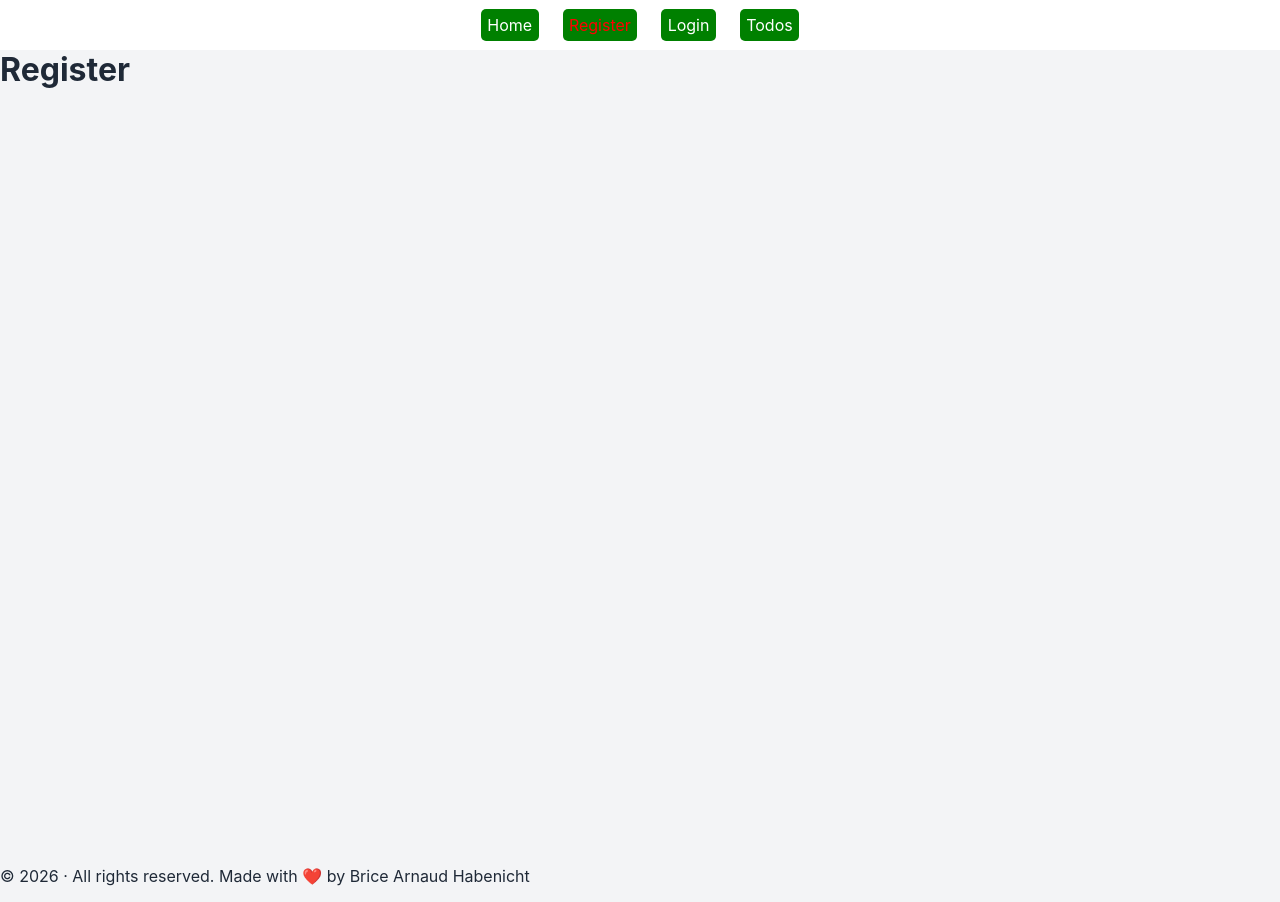
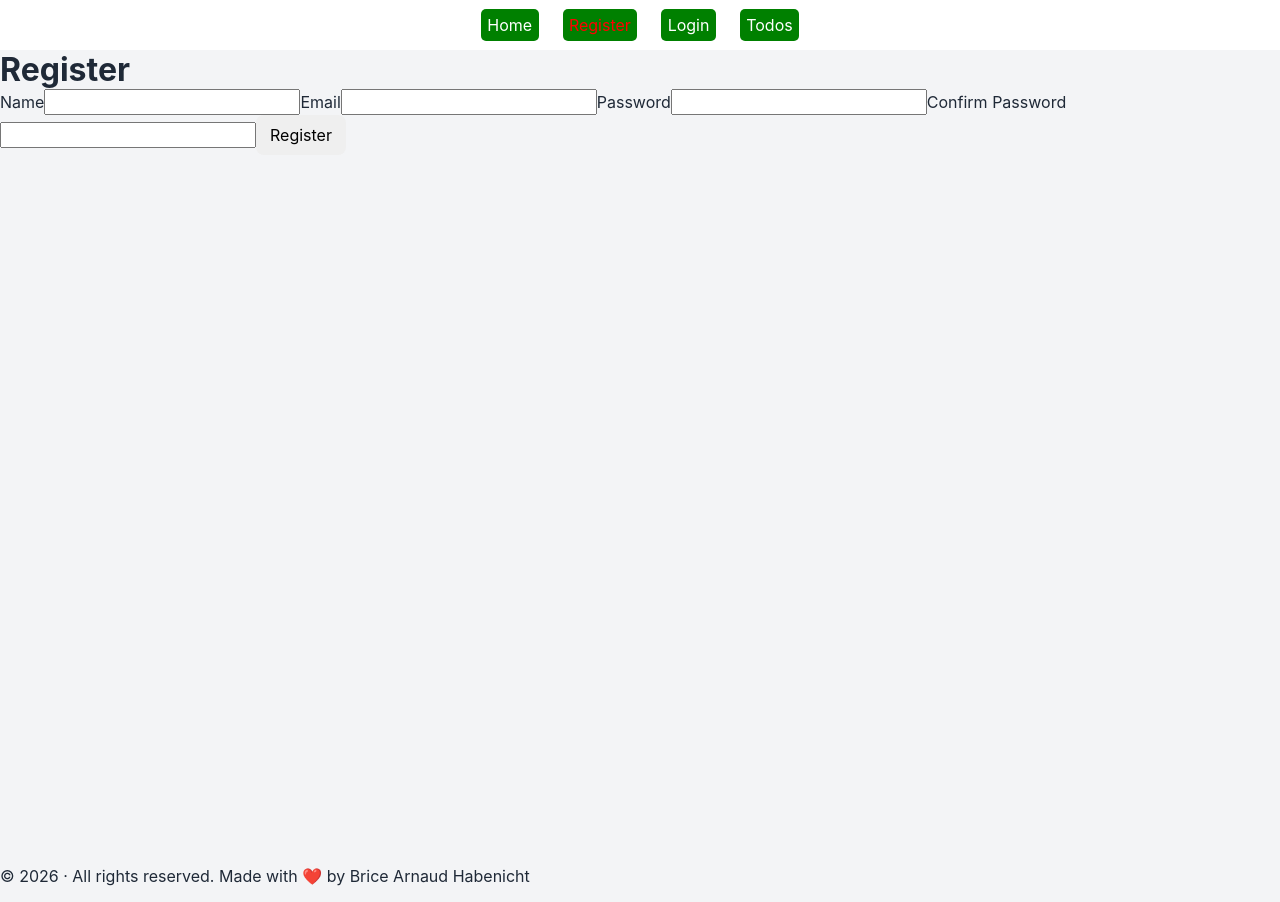
Before and after one commit to Arnaudbrice/react-redux-learning-Project, a React (Vite) app: page /register in a window 1280 px wide. Built offline with nearby package versions, Linux system fonts and the light colour scheme.

Commit message:
feat: implement registration form with validation using react-hook-form and zod

```diff
--- a/src/pages/RegisterPage.tsx
+++ b/src/pages/RegisterPage.tsx
@@ -1,10 +1,96 @@
-import React from "react";
+import { zodResolver } from "@hookform/resolvers/zod";
+import { useForm } from "react-hook-form";
+import {
+  registerSchema,
+  type RegisterFormValues,
+} from "../schemas/registerSchema";
 
 function RegisterPage() {
+  const {
+    register,
+    handleSubmit,
+    formState: { errors, isSubmitting },
+  } = useForm<RegisterFormValues>({
+    resolver: zodResolver(registerSchema),
+    defaultValues: {
+      name: "",
+      email: "",
+      password: "",
+      confirmPassword: "",
+    },
+  });
+
+  const onSubmit = async () => {
+    console.log("Register form validated");
+  };
   return (
-    <>
+    <div>
       <h1>Register</h1>
-    </>
+
+      <form noValidate onSubmit={handleSubmit(onSubmit)}>
+        <label htmlFor="name">Name</label>
+        <input
+          id="name"
+          type="text"
+          {...register("name")}
+          aria-invalid={!!errors.name}
+          aria-describedby={errors.name ? "name-error" : undefined}
+        />
+        {errors.name && (
+          <p id="name-error" role="alert">
+            {errors.name.message}
+          </p>
+        )}
+
+        <label htmlFor="email">Email</label>
+        <input
+          id="email"
+          type="email"
+          {...register("email")}
+          aria-invalid={!!errors.email}
+          aria-describedby={errors.email ? "email-error" : undefined}
+        />
+        {errors.email && (
+          <p id="email-error" role="alert">
+            {errors.email.message}
+          </p>
+        )}
+
+        <label htmlFor="password">Password</label>
+        <input
+          id="password"
+          type="password"
+          {...register("password")}
+          aria-invalid={!!errors.password}
+          aria-describedby={errors.password ? "password-error" : undefined}
+        />
+        {errors.password && (
+          <p id="password-error" role="alert">
+            {errors.password.message}
+          </p>
+        )}
+
+        <label htmlFor="confirmPassword">Confirm Password</label>
+        <input
+          id="confirmPassword"
+          type="password"
+          {...register("confirmPassword")}
+          aria-invalid={!!errors.confirmPassword}
+          aria-describedby={
+            errors.confirmPassword ? "confirmPassword-error" : undefined
+          }
+        />
+        {errors.confirmPassword && (
+          <p id="confirmPassword-error" role="alert">
+            {errors.confirmPassword.message}
+          </p>
+        )}
+
+        <button type="submit" disabled={isSubmitting}>
+          {isSubmitting ? "Registering..." : "Register"}
+        </button>
+      </form>
+    </div>
   );
 }
 
--- /dev/null
+++ b/src/schemas/registerSchema.ts
@@ -0,0 +1,15 @@
+import { z } from "zod";
+
+export const registerSchema = z
+  .object({
+    name: z.string().min(2, "Name should be at least 2 characters"),
+    email: z.email("Invalid email"),
+    password: z.string().min(8, "Password must be at least 8 characters"),
+    confirmPassword: z.string(),
+  })
+  .refine((data) => data.password === data.confirmPassword, {
+    message: "Passwords do not match",
+    path: ["confirmPassword"],
+  });
+
+export type RegisterFormValues = z.infer<typeof registerSchema>;
```
Also changed, not shown: 2 other files (tests, documents, lock files or other folders).
